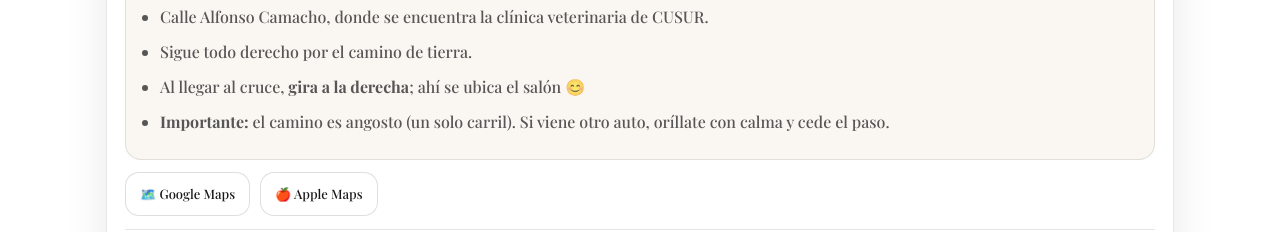
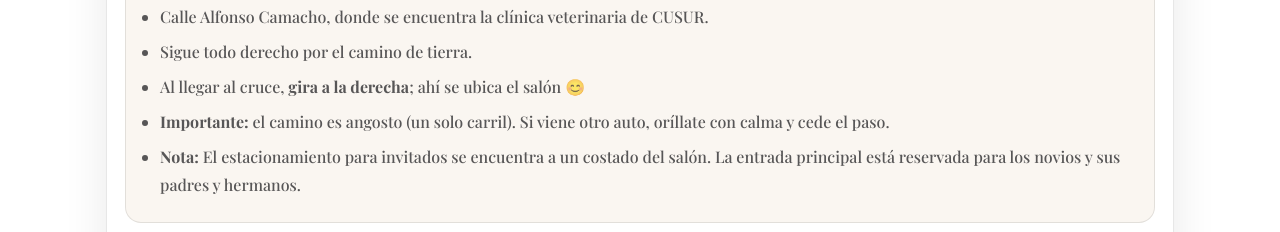
Before and after one commit to AlbertoGudinoOchoa/boda-alberto-sofia, a plain HTML site: page index.html in a window 1280 px wide. Shown: the part 2653-2885 px from the top of the page. Drawn offline with nearby package versions, Linux system fonts and the light colour scheme.

Commit message:
Update index.html

```diff
--- a/index.html
+++ b/index.html
@@ -529,6 +529,7 @@
                 <li>Sigue todo derecho por el camino de tierra.</li>
                 <li>Al llegar al cruce, <b>gira a la derecha</b>; ahí se ubica el salón 😊</li>
                 <li><b>Importante:</b> el camino es angosto (un solo carril). Si viene otro auto, oríllate con calma y cede el paso.</li>
+                <li><b>Nota:</b> El estacionamiento para invitados se encuentra a un costado del salón. La entrada principal está reservada para los novios y sus padres y hermanos.</li>
               </ul>
             </div>
 
```
